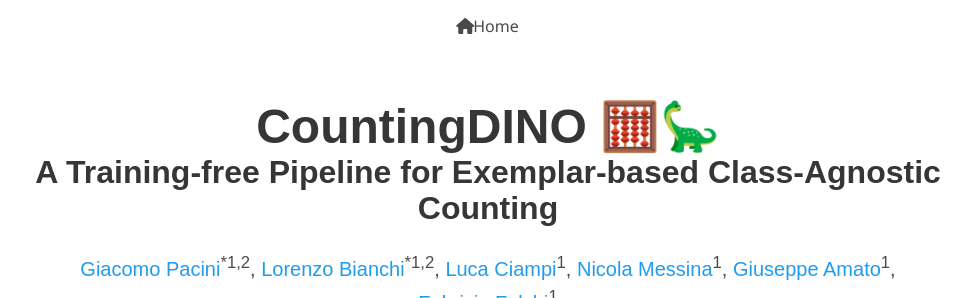
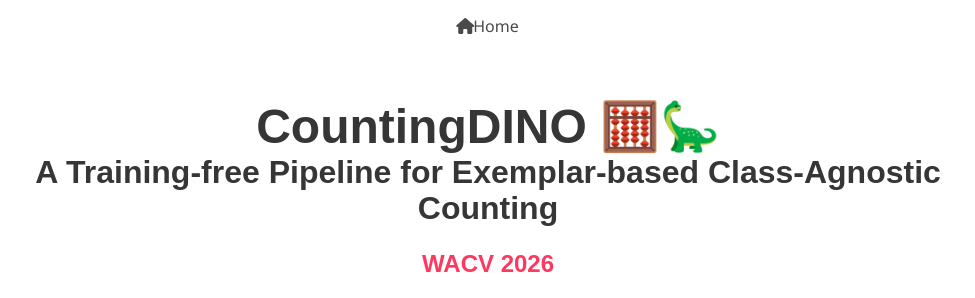
Before and after one commit to lorebianchi98/CountingDINO, a plain HTML site: page index.html in a window 1280 px wide. Shown: the top 298 px of the page, without its empty margins (152-1127 px from the left). Drawn offline with nearby package versions, Linux system fonts and the light colour scheme; some icons are missing; a web font is replaced by a local one.

Commit message:
Added Conference

```diff
--- a/index.html
+++ b/index.html
@@ -128,7 +128,7 @@
           <h1 class="title is-1 publication-title">
             CountingDINO 🧮🦕
             <p class="title publication-title">A Training-free Pipeline for Exemplar-based Class-Agnostic Counting</p>
-            <!-- <p class="is-size-4 publication-awards"></p> -->
+            <p class="is-size-4 publication-awards">WACV 2026</p>
           </h1>
           <div class="is-size-5 publication-authors">
             <span class="author-block">
```
